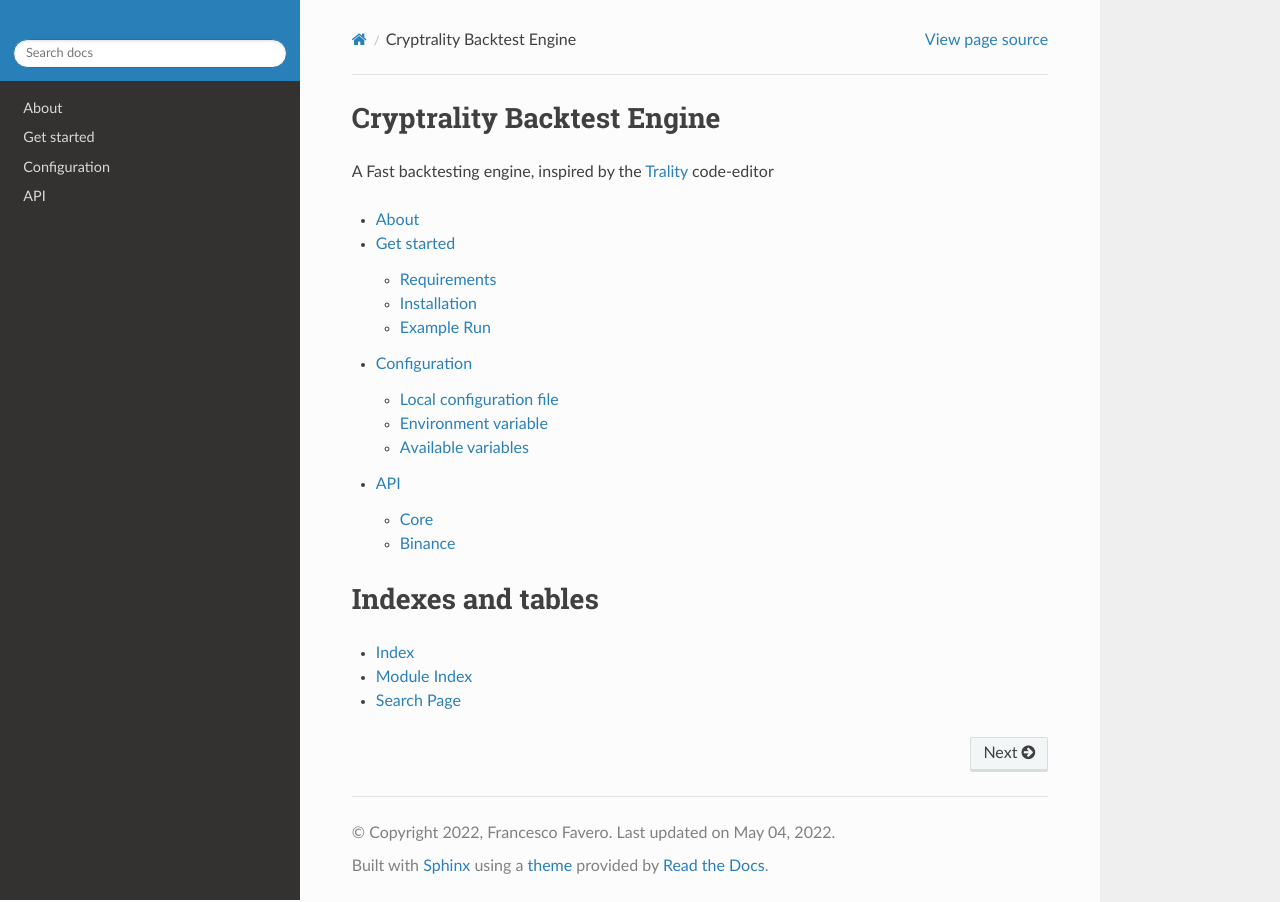
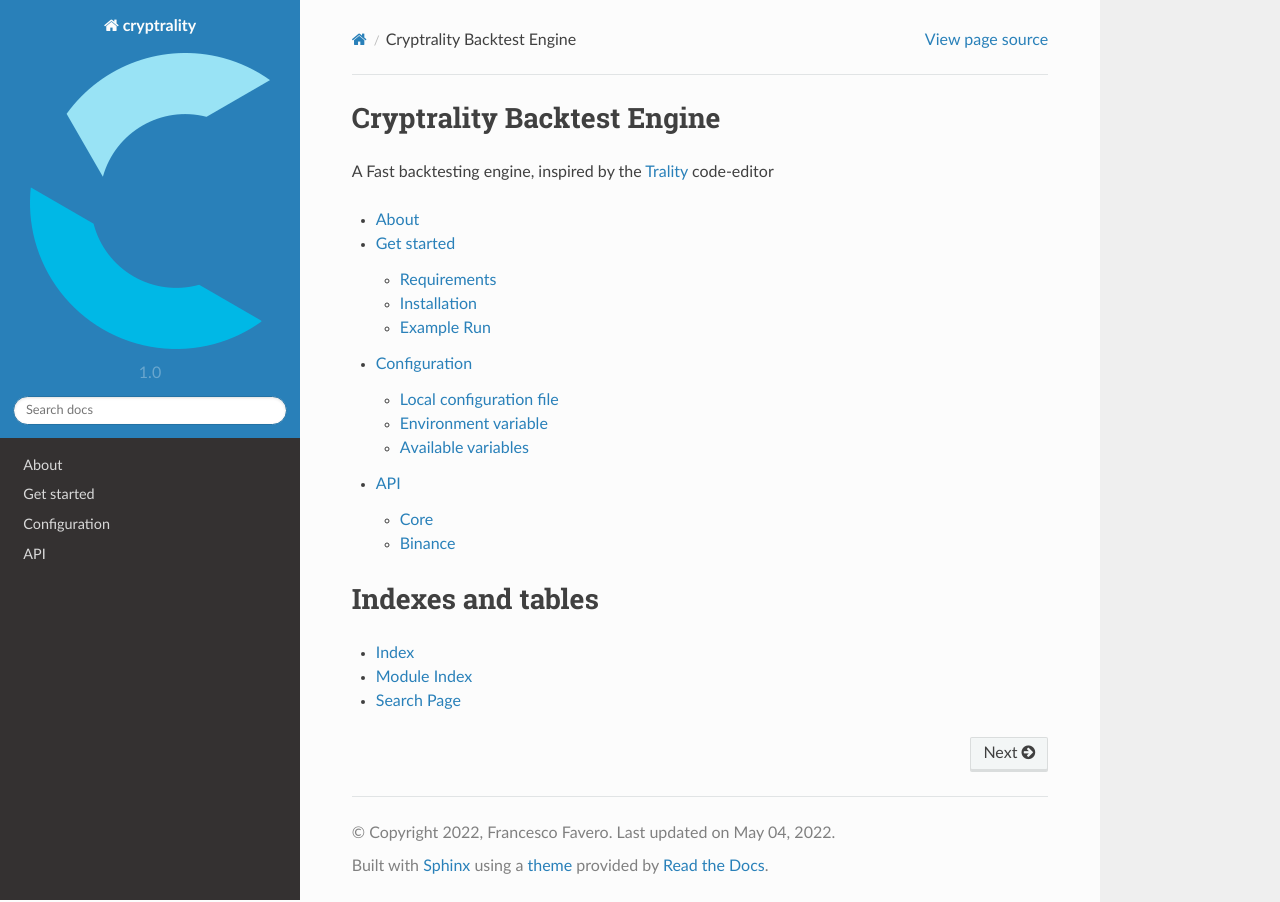
Before and after one commit to Cryptrality/backtester, a Sphinx documentation site: the page built from docs/index.rst, in a window 1280 px wide. Built offline with Sphinx 7.4.7 and the Read the Docs theme 2.0.0, drawn with Linux system fonts in a browser that asks for light colours; formulas are drawn with MathJax 3.

Commit message:
try logo again

```diff
--- a/docs/conf.py
+++ b/docs/conf.py
@@ -137,11 +137,6 @@
 # documentation.
 # html_theme_options = {}
 
-html_theme_options = {
-    "logo_only": True,
-    "display_version": False,
-}
-
 # Add any paths that contain custom themes here, relative to this directory.
 # html_theme_path = []
 
@@ -156,7 +151,7 @@
 # of the sidebar.
 # html_logo = None
 
-html_logo = "cryptrality_logo.png"
+html_logo = "_static/cryptrality_logo.png"
 
 # The name of an image file (relative to this directory) to use as a favicon of
 # the docs.  This file should be a Windows icon file (.ico) being 16x16 or
```
